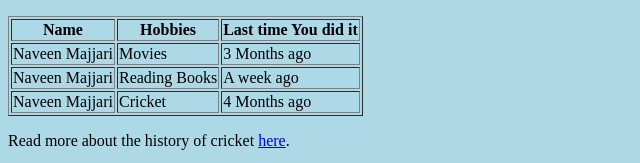
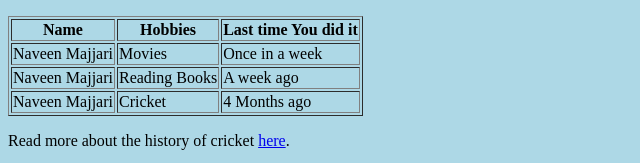
Before and after one commit to naveen-majjari/Web-Technologies, a plain HTML site: page index.html in a window 1280 px wide. Shown: the part 866-1029 px from the top of the page, 0-640 px from the left. Drawn offline with Linux system fonts and the light colour scheme.

Commit message:
index.html

```diff
--- a/index.html
+++ b/index.html
@@ -50,7 +50,7 @@
       <tr>
         <td>Naveen Majjari</td>
         <td>Movies</td>
-        <td>3 Months ago</td>
+        <td>Once in a week</td>
       </tr>
       <tr>
         <td>Naveen Majjari</td>
```
